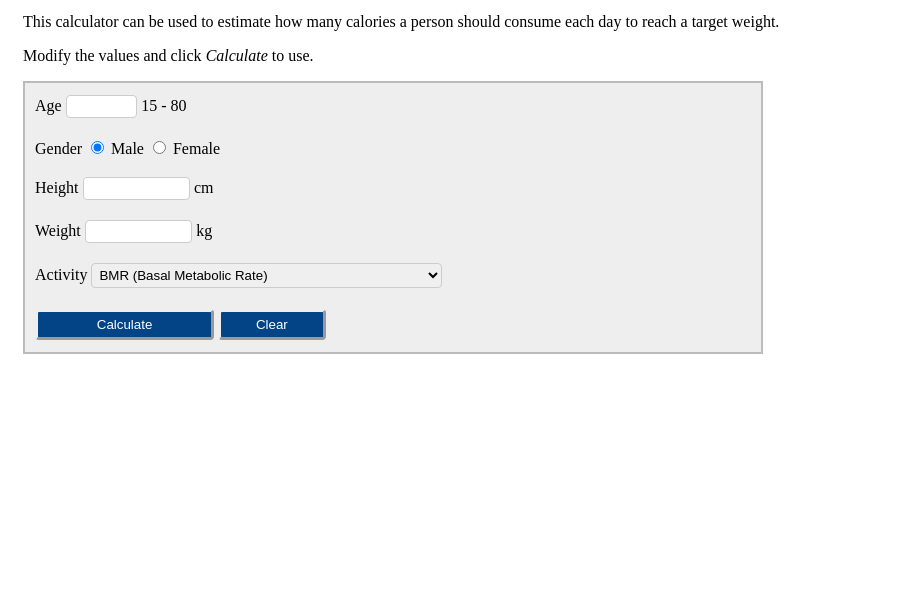
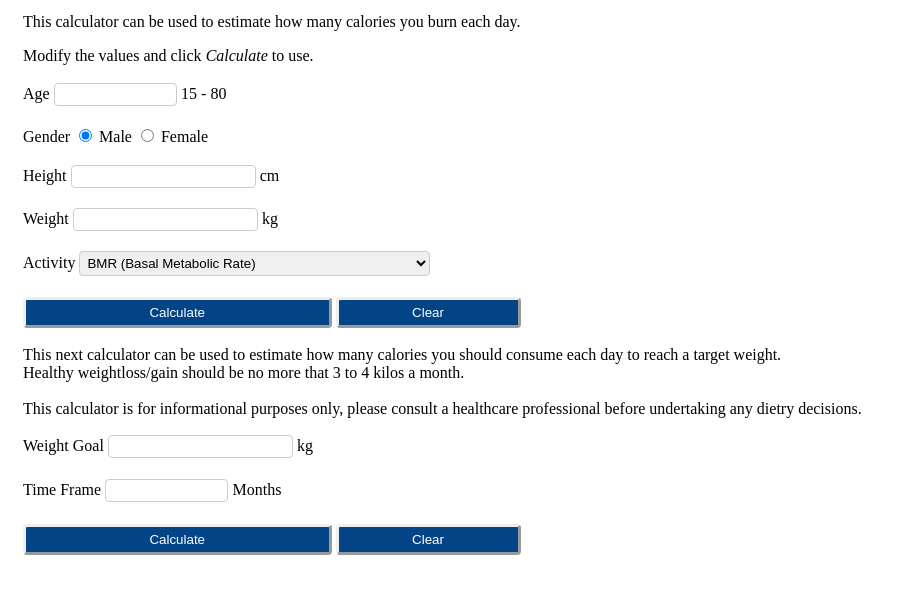
Before and after one commit to Tom-Lewis-Coder/Calorie-Calculator, a plain HTML site: page index.html in a window 1280 px wide. Shown: the part 68-662 px from the top of the page, without its empty margins (0-901 px from the left). Drawn offline with Linux system fonts and the light colour scheme.

Commit message:
Update index.html

```diff
--- a/index.html
+++ b/index.html
@@ -6,16 +6,18 @@
 </head>
 <body>
     <div class="app-wrap">
+
         <header>
             <h1>Calorie Calculator</h1>
-            <p>This calculator can be used to estimate how many calories a person should consume
-                each day to reach a target weight.</p>
+            <p>This calculator can be used to estimate how many calories you burn each day.</p>
             <p>Modify the values and click <i>Calculate</i> to use.</p>
         </header>
+
         <main>
-          <div class="panel">
-            <form id="caloriesForm" method="POST" action="main.js" name="form1">
+          <div class="panel1">
+            <form id="caloriesForm1" method="POST" action="main.js" name="form1">
                     <input type="hidden" name="userType" id="userType"/>
+
                             <label>Age</label>
                             <input type="number" name="userAge" id="userAge" min="15" max="80" />
                             <label>15 - 80</label><br><br>
@@ -50,10 +52,35 @@
                             <input type="submit" value="Calculate" class="submit" />
                             <input type="reset" value="Clear" class="reset" />
             </form>
+
           </div>
           <div id="resultsContainer" class="hidden" class="results-container hidden">
             <p id="dailyCaloriesDisplay" class="finalNumberStyling"></p>
         </div>
+
+        <p>This next calculator can be used to estimate how many calories you should consume each day
+            to reach a target weight. <br> Healthy weightloss/gain should be no more that 3 to 4 kilos a month. <br> <br>
+            This calculator is for informational purposes only, please consult a healthcare professional before undertaking
+            any dietry decisions. </p>
+
+          <div class="panel2">
+                <form id="caloriesForm2" method="POST" action="main.js" name="form2">
+                        <input type="hidden" name="userCals" id="userCals"/>
+
+                        <label>Weight Goal</label>
+                        <input type="text" name="weightGoal" id="weightGoal" />
+                        <label>kg</label><br><br>
+
+                        <lable>Time Frame</lable>
+                        <input type="number" name="timeframe" id="timeframe" min ="1" />
+                        <label>Months</label><br><br>
+
+                        <input type="submit" value="Calculate" class="submit" />
+                        <input type="reset" value="Clear" class="reset" />
+
+                </form>
+
+         </div>
         </main>
     </div>
     <script src="main.js"></script>
```
